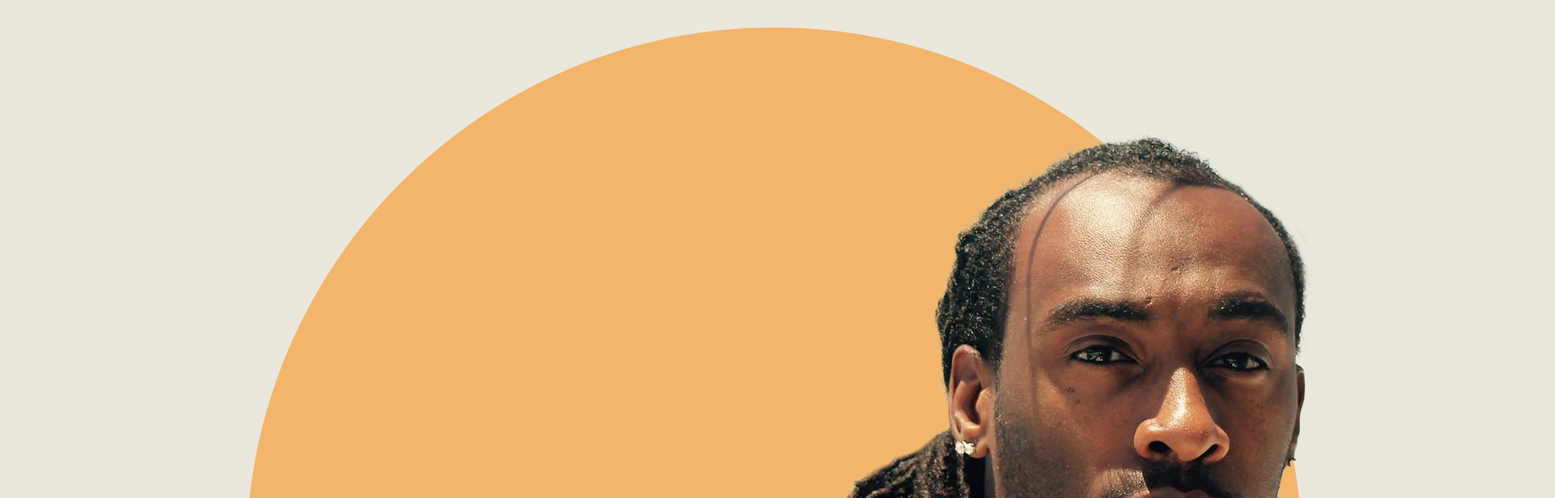
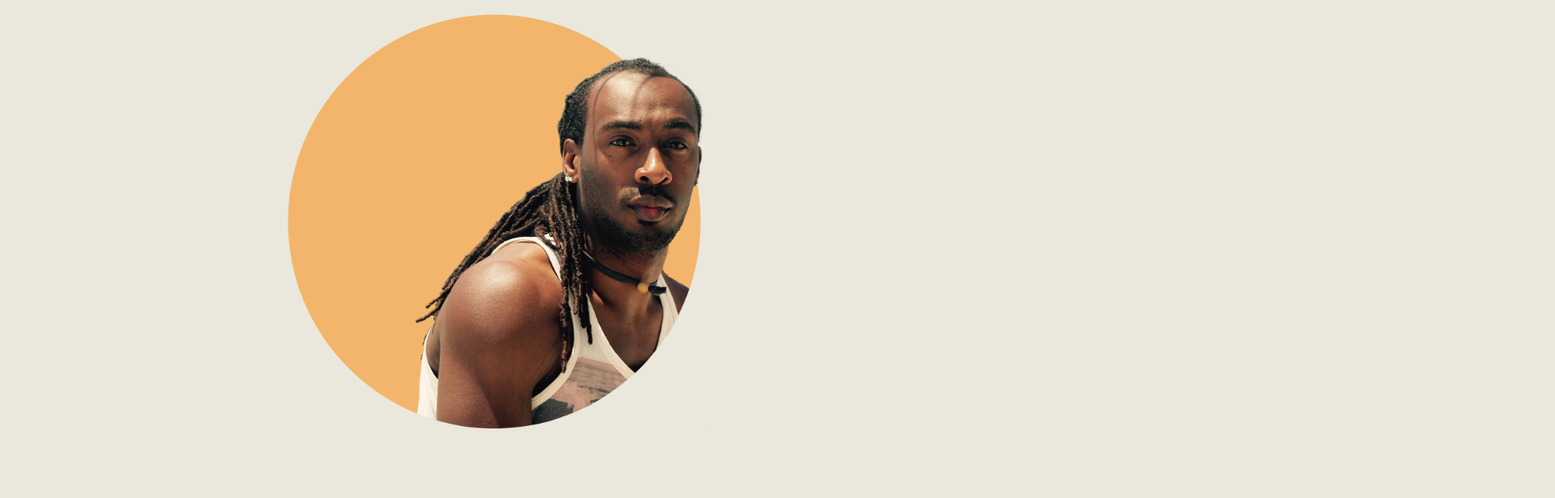
Before and after one commit to VernellMiller/my-portfolio, a plain HTML site: page index.html in a window 1280 px wide. Shown: the top 616 px of the page at 81% size, 1920 px wide, since content can reach past the window. Drawn offline with Linux system fonts and the light colour scheme.

Commit message:
wip:styles image

```diff
--- a/css/styles.css
+++ b/css/styles.css
@@ -1,7 +1,12 @@
 * {
     box-sizing: border-box;
 }
-
 body {
     background-color: #EAE7DC;
+    display: flex;
+    flex-direction: row;
+    justify-content: center;
 }
+.mepic {
+    width: 800px
+}
--- a/index.html
+++ b/index.html
@@ -12,10 +12,8 @@
 
     <body>
 
+        <img class="mepic" src="./images/me.png" alt="Image of Vernell Miller">
 
-        <div class="mepic">
-            <img src="./images/me.png" alt="Image of Vernell Miller">
-        </div>
     </body>
 
 </html>
```
